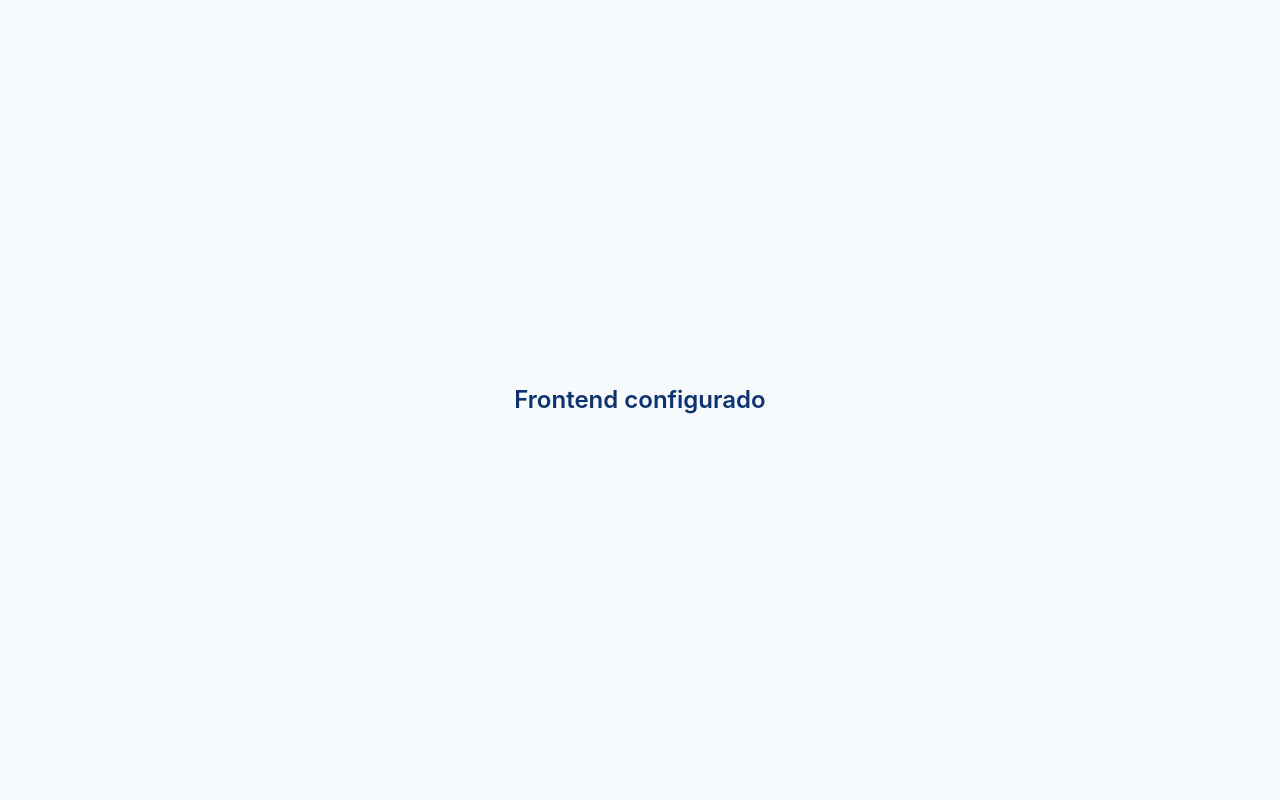
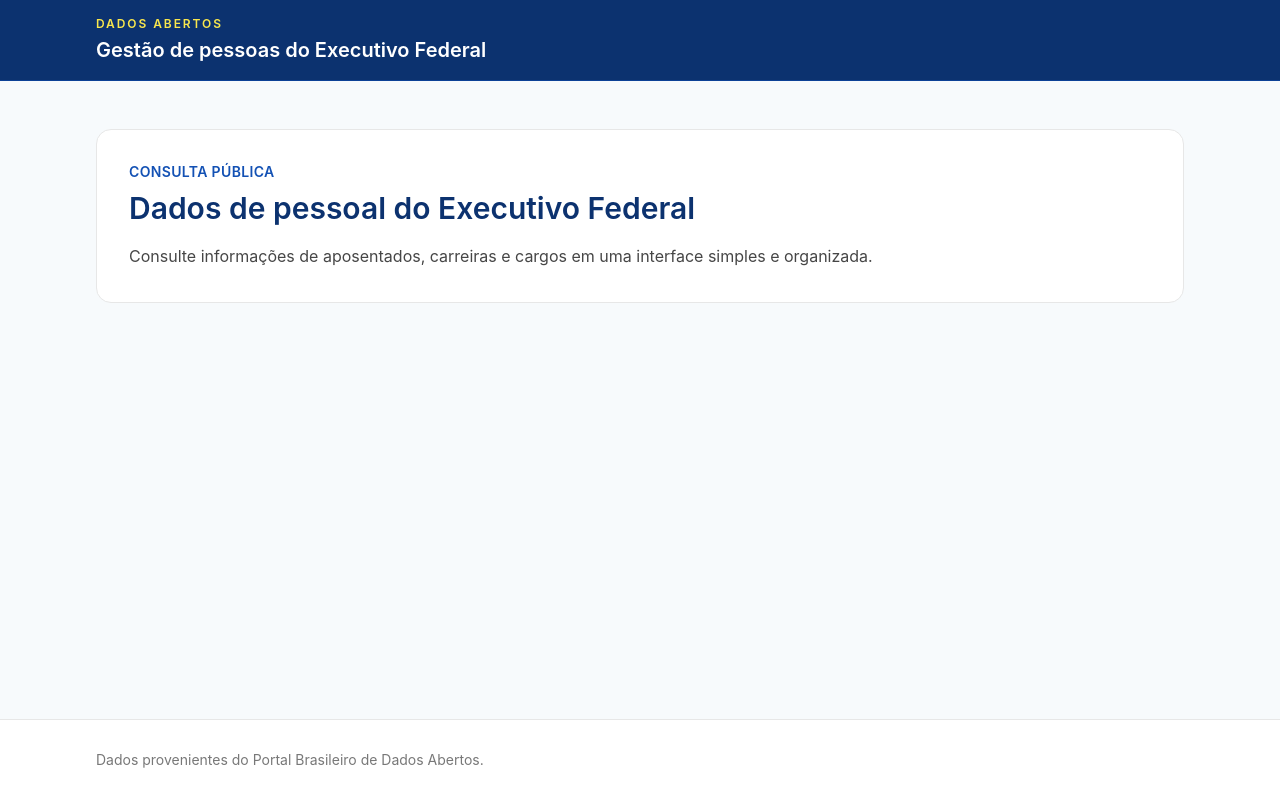
Before and after one commit to marcoscfreitas/spi-ii-3bim, a React (Vite) app in the folder frontend/: page / in a window 1280 px wide. Built offline with nearby package versions, Linux system fonts and the light colour scheme.

Commit message:
PROJ-31 feat(frontend): cria layout base

```diff
--- /dev/null
+++ b/frontend/src/components/AppLayout.tsx
@@ -0,0 +1,48 @@
+import type { PropsWithChildren } from 'react'
+
+const contentWidth = 'mx-auto w-full max-w-6xl px-4 sm:px-6 lg:px-8'
+
+export function Header() {
+  return (
+    <header className="border-b border-primary-hover bg-primary text-white">
+      <div className={`${contentWidth} flex min-h-20 items-center py-4`}>
+        <div>
+          <p className="text-xs font-semibold uppercase tracking-[0.16em] text-highlight-strong">
+            Dados abertos
+          </p>
+          <p className="mt-1 text-lg font-semibold text-white sm:text-xl">
+            Gestão de pessoas do Executivo Federal
+          </p>
+        </div>
+      </div>
+    </header>
+  )
+}
+
+export function MainContainer({ children }: PropsWithChildren) {
+  return (
+    <main className={`${contentWidth} flex-1 py-8 sm:py-12`}>{children}</main>
+  )
+}
+
+export function Footer() {
+  return (
+    <footer className="border-t border-border bg-surface">
+      <div
+        className={`${contentWidth} flex min-h-20 items-center py-4 text-sm text-muted`}
+      >
+        Dados provenientes do Portal Brasileiro de Dados Abertos.
+      </div>
+    </footer>
+  )
+}
+
+export function AppLayout({ children }: PropsWithChildren) {
+  return (
+    <div className="flex min-h-screen flex-col bg-canvas">
+      <Header />
+      <MainContainer>{children}</MainContainer>
+      <Footer />
+    </div>
+  )
+}
--- a/frontend/src/main.tsx
+++ b/frontend/src/main.tsx
@@ -1,5 +1,6 @@
 import { StrictMode } from 'react'
 import { createRoot } from 'react-dom/client'
+import { AppLayout } from './components/AppLayout'
 import './index.css'
 
 const root = document.getElementById('root')
@@ -10,8 +11,22 @@
 
 createRoot(root).render(
   <StrictMode>
-    <main className="grid min-h-screen place-items-center">
-      <h1 className="text-2xl font-semibold">Frontend configurado</h1>
-    </main>
+    <AppLayout>
+      <section
+        aria-labelledby="page-title"
+        className="rounded-panel border border-border bg-surface p-6 sm:p-8"
+      >
+        <p className="text-sm font-semibold uppercase tracking-wide text-link">
+          Consulta pública
+        </p>
+        <h1 id="page-title" className="mt-2 text-3xl font-semibold">
+          Dados de pessoal do Executivo Federal
+        </h1>
+        <p className="mt-4 max-w-3xl text-base leading-7 text-body">
+          Consulte informações de aposentados, carreiras e cargos em uma
+          interface simples e organizada.
+        </p>
+      </section>
+    </AppLayout>
   </StrictMode>,
 )
```
